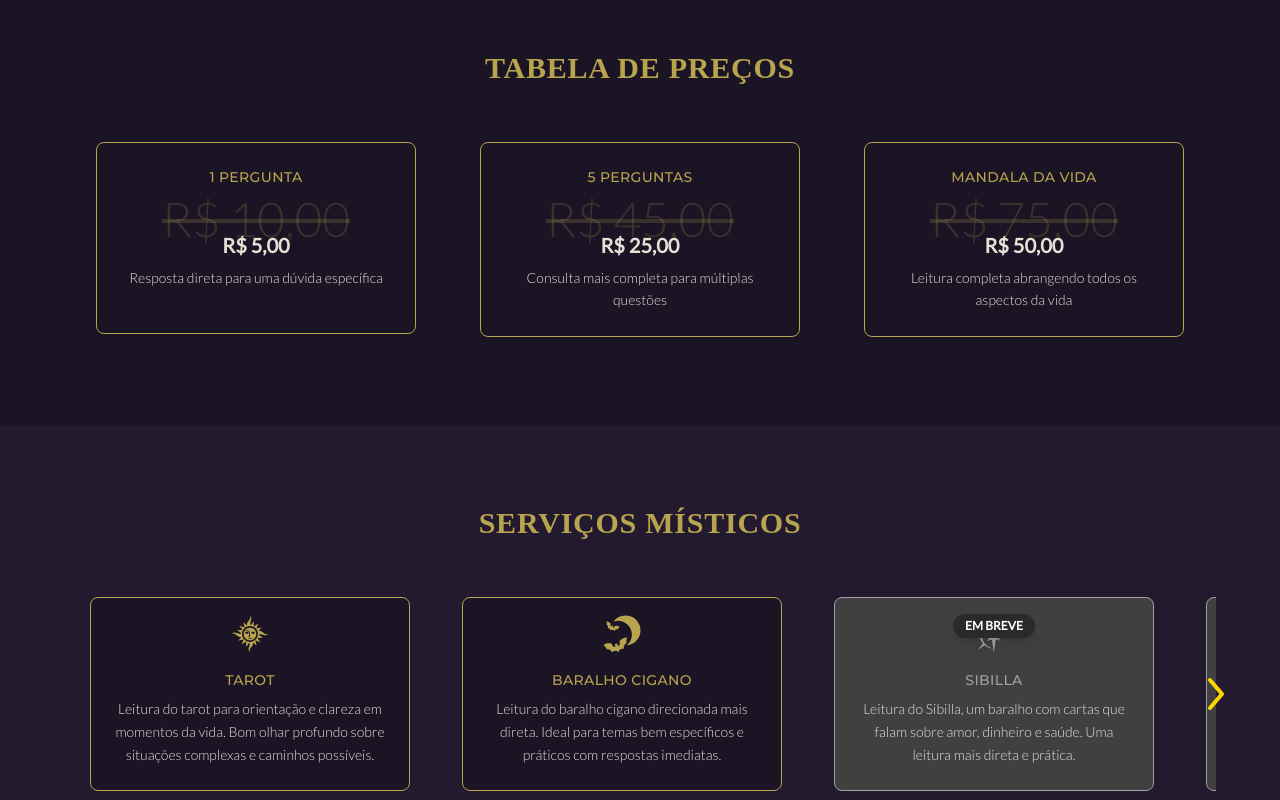
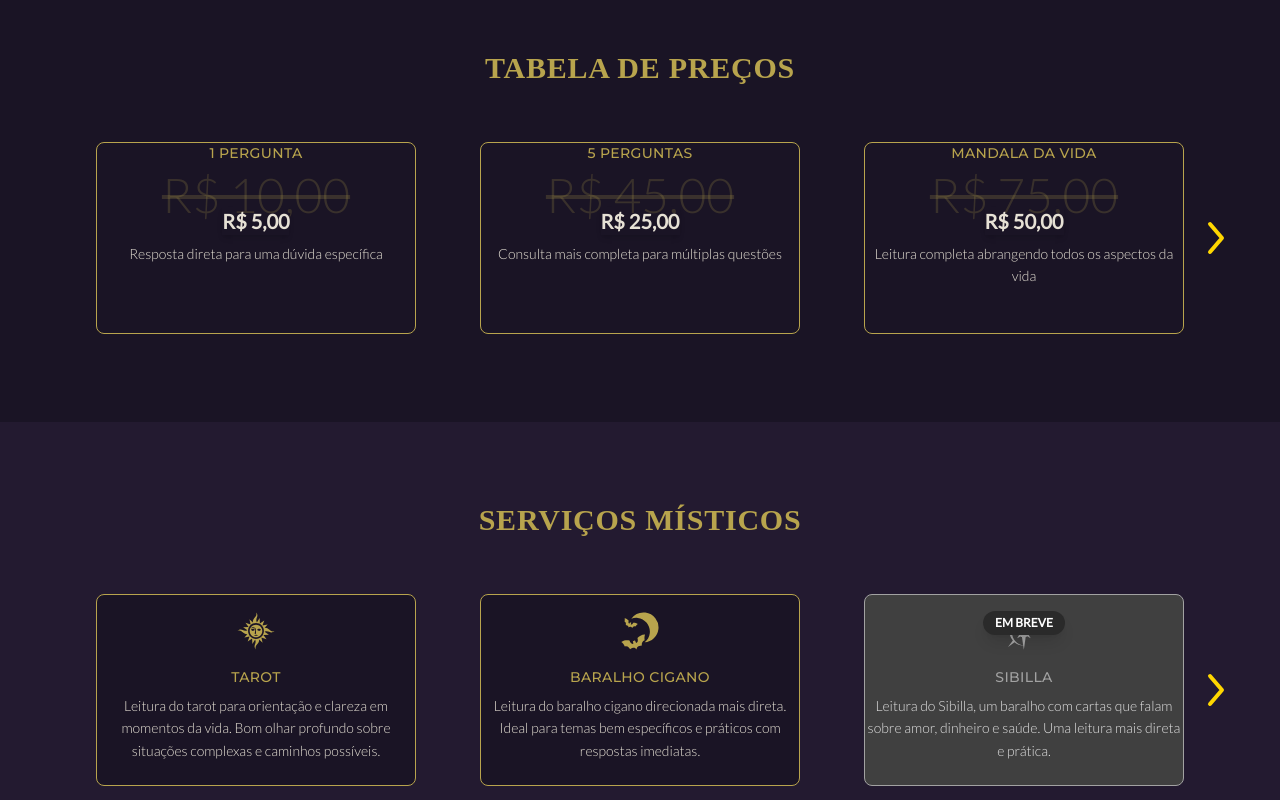
Before and after one commit to paulemacedo/vates-vesperion, a React (Vite) app: page / in a window 1280 px wide. Shown: the part 1360-2160 px from the top of the page. Built offline with nearby package versions, Linux system fonts and the light colour scheme; a web font is replaced by a local one.

Commit message:
Refactor Carousel component to handle responsive slides and simplify props

```diff
--- a/src/components/Precos.jsx
+++ b/src/components/Precos.jsx
@@ -34,7 +34,7 @@ const Precos = () => {
           Tabela de Preços
         </h2>
 
-        <Carousel slidesToShow={3}>
+        <Carousel>
           {planos.map((plano, index) => (
             <Card
               key={index}
--- a/src/components/Servicos.jsx
+++ b/src/components/Servicos.jsx
@@ -45,7 +45,7 @@ const Servicos = () => {
           Serviços Místicos
         </h2>
 
-        <Carousel slidesToShow={3.1}>
+        <Carousel>
           {servicos.map((servico, index) => (
             <Card
               icon={servico.icon}
@@ -53,7 +53,6 @@ const Servicos = () => {
               title={servico.title}
               description={servico.description}
               variant='servico'
-              className="pt-0 mx-2"
               indisponivel={servico.indisponivel}
               whileInView={{ opacity: 1, y: 0 }}
               initial={{ opacity: 0, y: 40 }}
--- a/src/components/ui/Card.jsx
+++ b/src/components/ui/Card.jsx
@@ -13,7 +13,7 @@ const Card = ({
 }) => {
   return (
     <motion.div
-      className={`border border-gold rounded-lg p-6 m-2 text-center transition-shadow ${className} ${indisponivel ? 'bg-gray-700 opacity-60 grayscale relative pointer-events-none' : 'bg-midnight'} max-w-xs mx-auto`}
+      className={`border border-gold rounded-lg m-2 text-center transition-shadow ${className} ${indisponivel ? 'bg-gray-700 opacity-60 grayscale relative pointer-events-none' : 'bg-midnight'} max-w-xs mx-auto`}
       style={{ minHeight: '192px' }}
       initial={{ opacity: 0, y: 40 }}
       whileInView={{ opacity: 1, y: 0 }}
--- a/src/components/ui/Carousel.jsx
+++ b/src/components/ui/Carousel.jsx
@@ -52,7 +52,22 @@ const Arrow = ({ direction, onClick, disabled }) => {
 const Carousel = ({ children, slidesToShow = 1, ...props }) => {
   const sliderRef = useRef(null)
   const [current, setCurrent] = useState(0)
+  const [visibleSlides, setVisibleSlides] = useState(slidesToShow)
   const slideCount = React.Children.count(children)
+
+    // Atualiza slides visíveis conforme o breakpoint
+    const handleResize = () => {
+      if (window.innerWidth < 768) setVisibleSlides(1)
+      else if (window.innerWidth < 1024) setVisibleSlides(2)
+      else setVisibleSlides(slidesToShow)
+    }
+
+    React.useEffect(() => {
+      handleResize()
+      window.addEventListener('resize', handleResize)
+      return () => window.removeEventListener('resize', handleResize)
+    }, [slidesToShow])
+
 
   // Injeta CSS para ocultar as setas padrão
   React.useEffect(() => {
@@ -68,18 +83,12 @@ const Carousel = ({ children, slidesToShow = 1, ...props }) => {
     dots: true,
     infinite: false,
     speed: 500,
-    slidesToShow,
-    slidesToScroll: 1,
-    arrows: false, // Desativa as setas do slick
+    slidesToShow : 3,
+    arrows: false,
     responsive: [
-      {
-        breakpoint: 768,
-        settings: { slidesToShow: 1 }
-      },
-      {
-        breakpoint: 1024,
-        settings: { slidesToShow: Math.max(1, slidesToShow - 1) }
-      }
+      { breakpoint: 1280, settings: { slidesToShow: 3 } },
+      { breakpoint: 1124, settings: { slidesToShow: 2 } },
+      { breakpoint: 768, settings: { slidesToShow: 1 } }
     ],
     beforeChange: (_, next) => setCurrent(next),
     ...props
@@ -89,16 +98,18 @@ const Carousel = ({ children, slidesToShow = 1, ...props }) => {
     <div style={{ overflow: 'visible', position: 'relative' }}>
       <Arrow
         direction="left"
-        onClick={() => sliderRef.current?.slickGoTo(Math.max(0, current - 3))}
+        onClick={() => sliderRef.current?.slickGoTo(Math.max(0, current - visibleSlides))}
         disabled={current === 0}
       />
       <Arrow
         direction="right"
-        onClick={() => sliderRef.current?.slickGoTo(Math.min(slideCount - slidesToShow, current + 3))}
-        disabled={current >= slideCount - slidesToShow}
+        onClick={() => sliderRef.current?.slickGoTo(Math.min(slideCount - visibleSlides, current + visibleSlides))}
+        disabled={current >= slideCount - visibleSlides}
       />
       <Slider ref={sliderRef} {...settings}>
-        {children}
+        {React.Children.map(children, child => (
+          <div className="px-4">{child}</div>
+        ))}
       </Slider>
     </div>
   )
```
